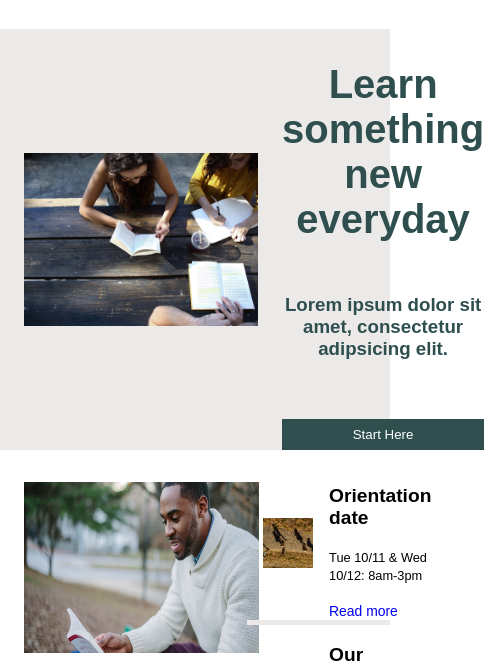
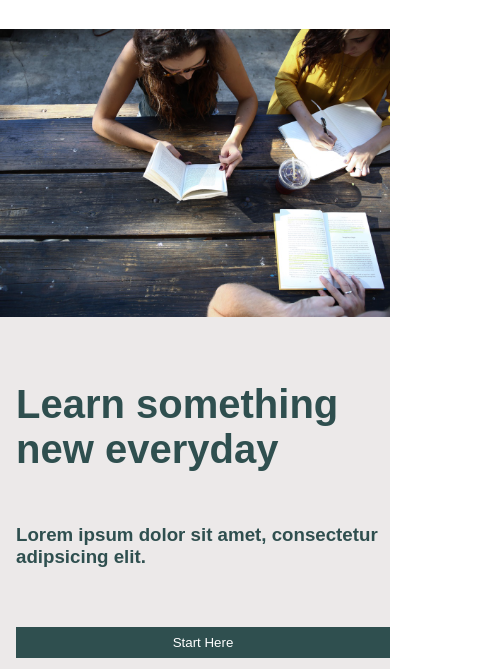
Before and after one commit to loganed09/colmar-academy, a plain HTML site: page index.html in a window 390 px wide. Shown: the part 103-772 px from the top of the page, 484 px wide, since content can reach past the window. Drawn offline with Linux system fonts and the light colour scheme.

Commit message:
Adding responsive functionality, mobile test 1

```diff
--- a/resources/css/styles.css
+++ b/resources/css/styles.css
@@ -3,10 +3,15 @@ html, body {
     font-size: 16px;
     text-align: center;
     margin: 0;
+    width: 100%;
 }
 
 header {
     width: 100%;
+}
+
+.lowRes {
+    visibility: hidden;
 }
 
 .highRes {
@@ -317,18 +322,55 @@ footer a {
     header {
         margin-top: 2rem;
         margin-bottom: 2rem;
+        margin-right: 0;
+        width: 100%;
     }
     header p {
         text-align:left;
         margin-left: .5px;
     }
 
-    header p img {
-
-    }
-
     header span {
         display: none;
 
     }
+
+    .banner {
+        flex-direction: column;
+
+    }
+
+    .banner img {
+        width: 100%;
+        margin:0;
+    }
+
+    .banner-statement {
+        margin-top: 2rem;
+        margin-bottom: 2rem;
+        margin-left: 1rem;
+        text-align: left;
+    }
+
+
+    .banner2Img {
+        display: none;
+    }
+
+    .side {
+        flex-direction: column;
+        align-items
+    }
+
+    .side img {
+       width: 100%;
+       margin: 0;
+       height: auto;
+    }
+
+    .side-pictures {
+        width: 100%;
+
+    }
+
 }
```
Also changed, not shown: index.html (+6 -0 lines).
